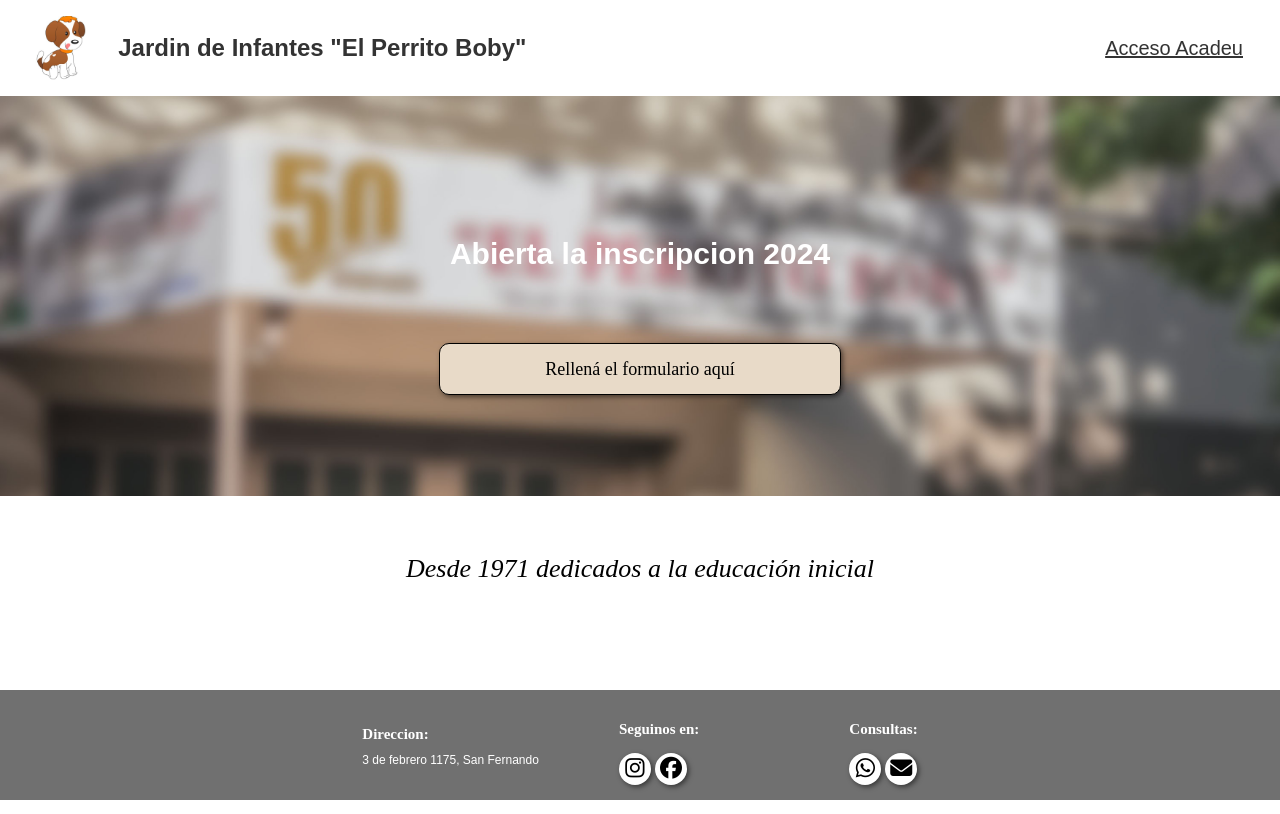
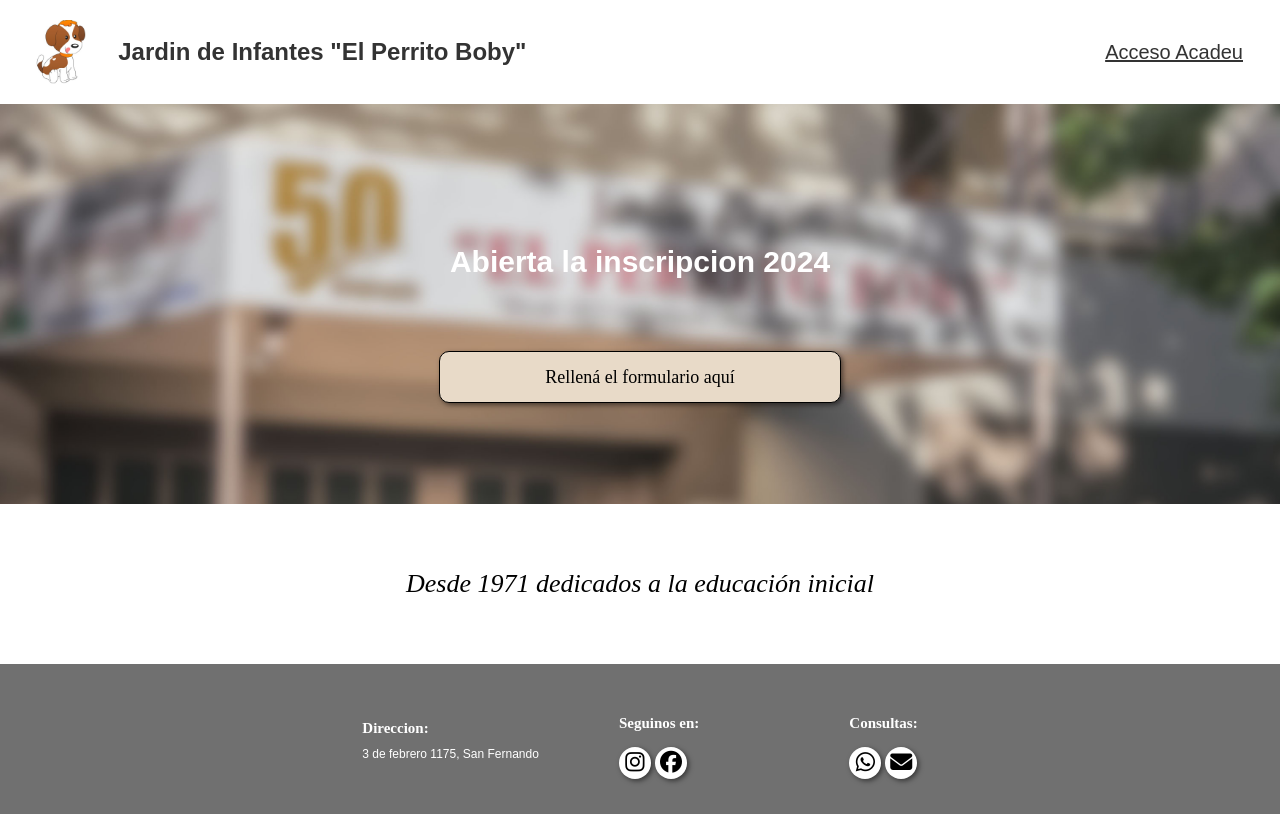
Before and after one commit to nicodiaz101/ElPerritoBoby_page, a plain HTML site: page index.html in a window 1280 px wide. Drawn offline with Linux system fonts and the light colour scheme; a web font is replaced by a local one.

Commit message:
Bug Bix before release

```diff
--- a/styles.css
+++ b/styles.css
@@ -1,7 +1,7 @@
 /* Header */
 header {
     display: flex;
-    height: 2rem;
+    height: 40px;
     justify-content: space-between;
     align-items: center;
     padding: 2rem;
@@ -123,7 +123,7 @@ body {
     flex-direction: column;
     justify-content: center;
     align-items: center;
-    padding-top: 2rem;
+    min-height: calc(100vh - 50vh - 40px - 200px);
 }
 .lema h3 {
     font-family: cardo, serif;
@@ -138,10 +138,8 @@ footer {
     flex-direction: row;
     justify-content: center;
     align-items: center;
-    position: absolute;
-    bottom: 0;
     width: 100%;
-    height: 110px;
+    height: 150px;
     background-color: #707070;
     text-decoration: none;
 }
```
